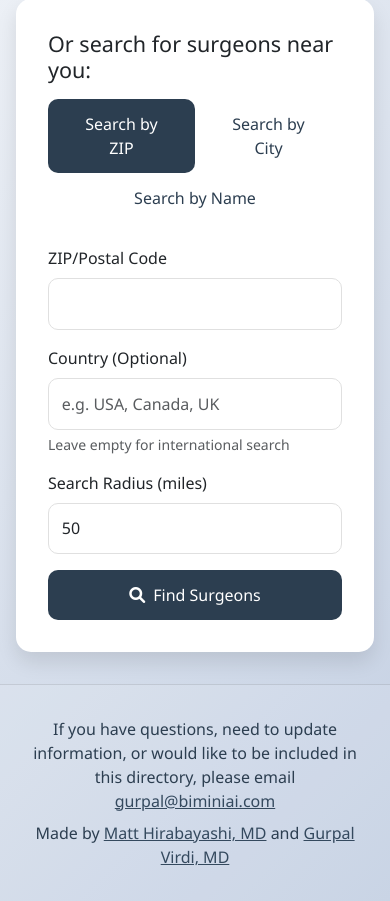
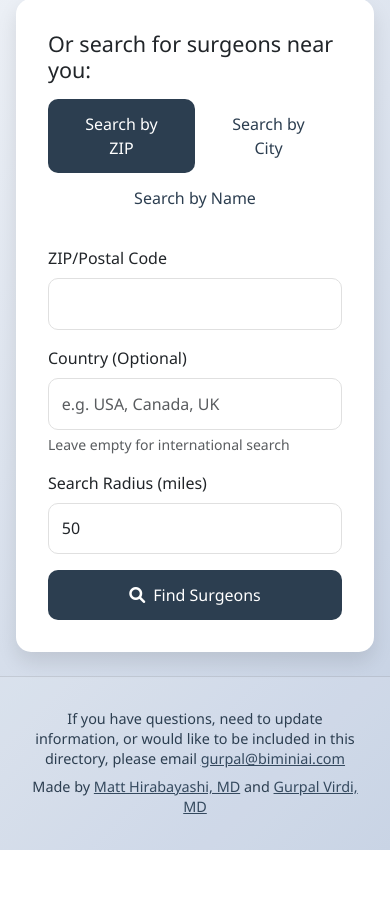
Before and after one commit to eyelabsai/refractivesurgeonfinder, a Flask app: page / in a window 390 px wide. Shown: the part 288-1189 px from the top of the page. After the commit the page ends 1138 px from the top, so only its background shows below. Run offline with Flask 3, Linux system fonts and the light colour scheme.

Commit message:
new commit

```diff
--- a/templates/index.html
+++ b/templates/index.html
@@ -25,6 +25,7 @@
             box-shadow: 0 10px 20px rgba(0,0,0,0.1);
             padding: 2rem;
             margin-top: 2rem;
+            margin-bottom: 1rem;
         }
         .logo {
             text-align: center;
@@ -82,14 +83,15 @@
             flex-shrink: 0;
             width: 100%;
             padding: 1rem 0;
-            margin-top: 2rem;
+            margin-top: 0;
             border-top: 1px solid rgba(0,0,0,0.1);
             background: rgba(255,255,255,0.1);
         }
         .footer p {
             margin-bottom: 0.5rem;
-            font-size: 1rem;
+            font-size: 0.9rem;
             color: #2c3e50;
+            line-height: 1.4;
         }
         .footer p:last-child {
             margin-bottom: 0;
@@ -104,7 +106,10 @@
             }
             .footer {
                 padding: 1rem;
-                margin-top: 1rem;
+                margin-top: 0;
+            }
+            .search-card {
+                margin-bottom: 0.5rem;
             }
         }
     </style>
```
